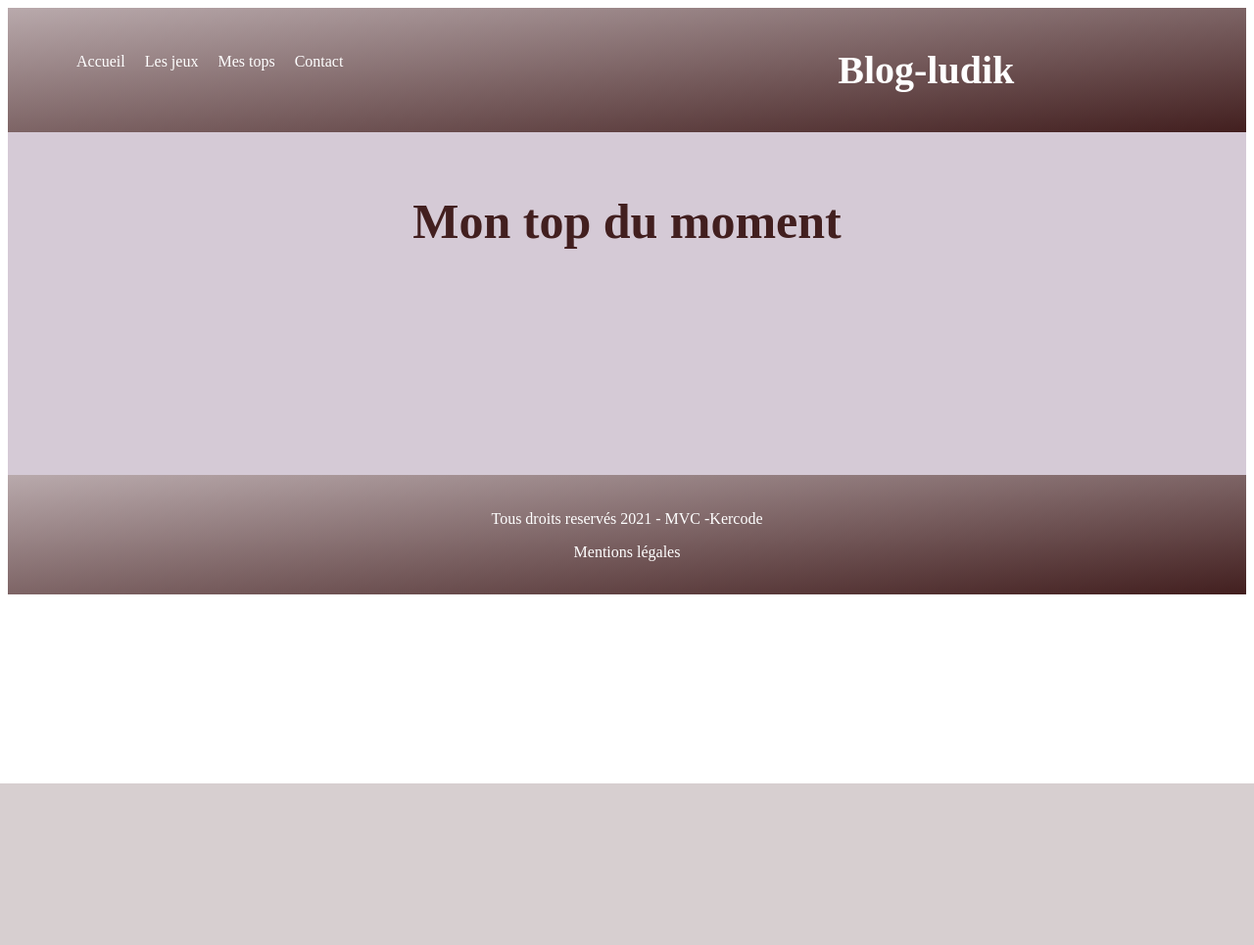
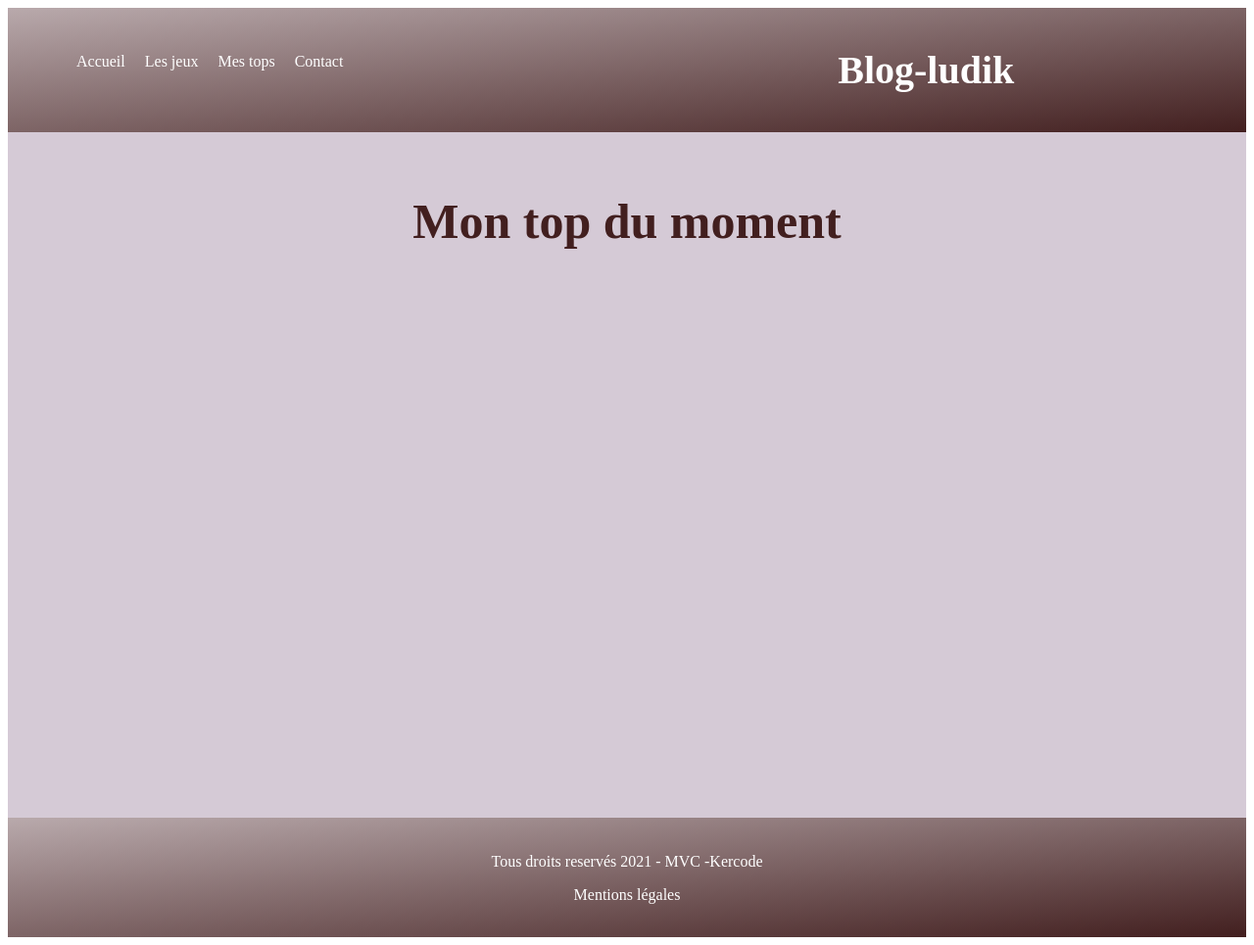
Before and after one commit to iledarais56/projet-blog-jeu-annul-, a PHP site: page /index.php?action=top in a window 1280 px wide. Shown: the whole page at 98% size. Before the commit the page ends 800 px from the top, so only its background shows below. Run offline with PHP 8.4, Linux system fonts and the light colour scheme; data that the repository does not hold is empty.

Commit message:
ajustement css

```diff
--- a/app/Controllers/Back/BackController.php
+++ b/app/Controllers/Back/BackController.php
@@ -149,8 +149,9 @@ class BackController{
     }
     function editTop($update1,$update2,$update3){
 
+        var_dump($update1);
         $top = new \Project\Models\TopManager();
-        $editTop = $top->updateTop($update1,$update2,$update3);
+        $editTop = $top->updateTop1($update1,$update2,$update3);
 
         header('location: indexAdmin.php?action=topsucces');
     }
--- a/app/Models/TopManager.php
+++ b/app/Models/TopManager.php
@@ -22,14 +22,26 @@ class TopManager extends Manager{
     //met a jour les données du top
     public function updateTop($update1,$update2,$update3){
         $bdd = $this->bdConnect();
-        $req1 = $bdd->prepare("UPDATE `tops` SET `id_jeu`=(SELECT `id`FROM `jeux` WHERE `title`= '$update1') WHERE `id`=1");
+        $req1 = $bdd->prepare('UPDATE `tops` SET `id_jeu`=(SELECT `id`FROM `jeux` WHERE `title`= "$update1") WHERE `id`=1');
         $req1->execute(array($update1));
 
-        $req2 = $bdd->prepare("UPDATE `tops` SET `id_jeu`=(SELECT `id`FROM `jeux` WHERE `title`= '$update2') WHERE `id`=2");
+        $req2 = $bdd->prepare('UPDATE `tops` SET `id_jeu`=(SELECT `id`FROM `jeux` WHERE `title`= "$update2") WHERE `id`=2');
         $req2->execute(array($update2));
 
-        $req3 = $bdd->prepare("UPDATE `tops` SET `id_jeu`=(SELECT `id`FROM `jeux` WHERE `title`= '$update3') WHERE `id`=3");
+        $req3 = $bdd->prepare('UPDATE `tops` SET `id_jeu`=(SELECT `id`FROM `jeux` WHERE `title`= "$update3") WHERE `id`=3');
         $req3->execute(array($update3));
     }
 
+    //supprime puis insère un nouveau top
+    public function updateTop1($update1,$update2,$update3){
+        $bdd = $this->bdConnect();
+        $req0 = $bdd->prepare('DELETE FROM `tops` ');
+        $req0->execute(array());
+
+        $bdd = $this->bdConnect();
+        $req1 = $bdd->prepare("INSERT INTO `tops`(`id`, `id_jeu`) VALUES (1,(SELECT `id` FROM `jeux` WHERE `title`= '$update1')),(2,(SELECT `id` FROM `jeux` WHERE `title`= '$update2')),(3,(SELECT `id` FROM `jeux` WHERE `title`= '$update3'))");
+        $req1->execute(array($update1,$update2,$update3));
+
+
+    }
 }
--- a/app/public/Back/css/style.css
+++ b/app/public/Back/css/style.css
@@ -24,7 +24,7 @@ h3{
 .article{
     width: 20%;
     border: 1px solid;
-    min-height: 451px;
+    min-height: 400px;
     border-radius: 5px;
     box-shadow:2px 2px 5px black;
     background-color: azure;
--- a/app/public/Front/css/style.css
+++ b/app/public/Front/css/style.css
@@ -20,7 +20,7 @@ li{
     padding: 10px;
 }
 body{
-  min-height:100%;
+  height:100%;
 }
 header,footer{
   background:linear-gradient(to right bottom,rgba(168, 149, 152, 0.808),#421f1f);
@@ -50,8 +50,9 @@ header a:hover,.footer_top a:hover{
 }
 main{
   background-color: #D5CAD6;
-  min-height:350px;
+  min-height:700px;
   margin:0 auto;
+  max-width:100%;
 }
 
 .article,.bloc{
@@ -222,4 +223,5 @@ input[type=text], textarea, input[type=email] {
   footer{
     height: 122px;
     width:100%;
+    bottom:0;
   }
--- a/app/views/Back/top.php
+++ b/app/views/Back/top.php
@@ -5,7 +5,7 @@
 <section>
     <div class="article_about">
         <h2>Gestion du top</h2>
-        <div class="all-articles">
+        <div class="all-articles text_content">
             <div class="article">
                 <div class="card_mail">
                     <div class="form_contact">
@@ -25,7 +25,7 @@
 
                                 <?php }  ?>
                             <br>
-                            <input type="submit" value="editer ce top">
+                            <input type="submit" value="editer ce top" name="submit"  class="submit">
                             <br>
                         </form>
                     </div>
```
Also changed, not shown: indexAdmin.php (line endings or trailing spaces).
